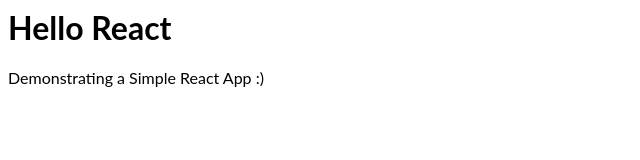
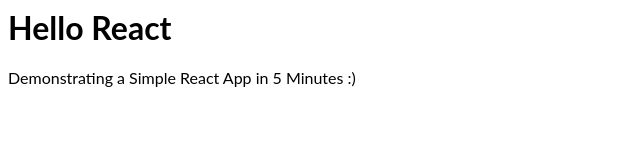
Before and after one commit to rainaajeet/simple-react-demo, a React (Create React App) app: page / in a window 1280 px wide. Shown: the top 160 px of the page, without its empty margins (0-640 px from the left). Built offline with nearby package versions, Linux system fonts and the light colour scheme.

Commit message:
1 file modified

```diff
--- a/src/App.js
+++ b/src/App.js
@@ -5,7 +5,7 @@
   return (
     <div>
       <h1>Hello React </h1>
-      <p>Demonstrating a Simple React App :)</p>
+      <p>Demonstrating a Simple React App in 5 Minutes :)</p>
     </div>
   );
 }
```
